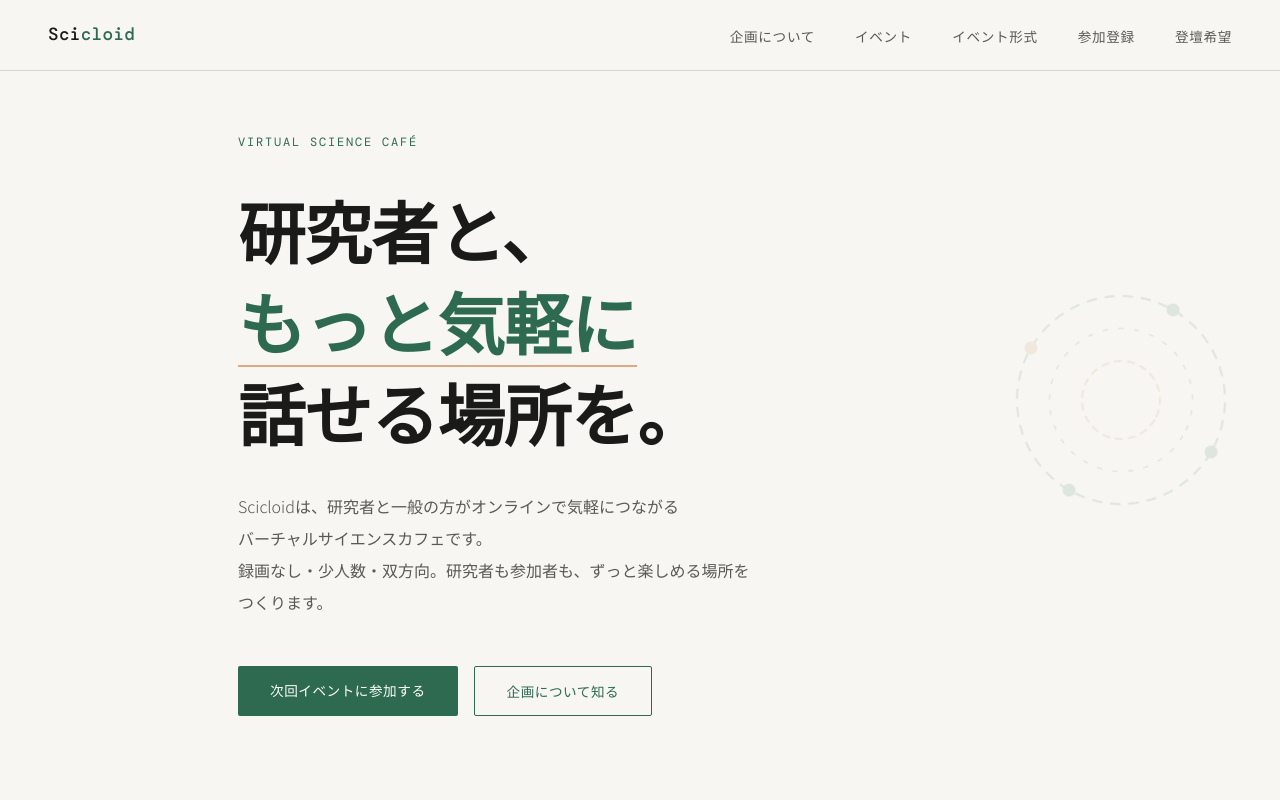
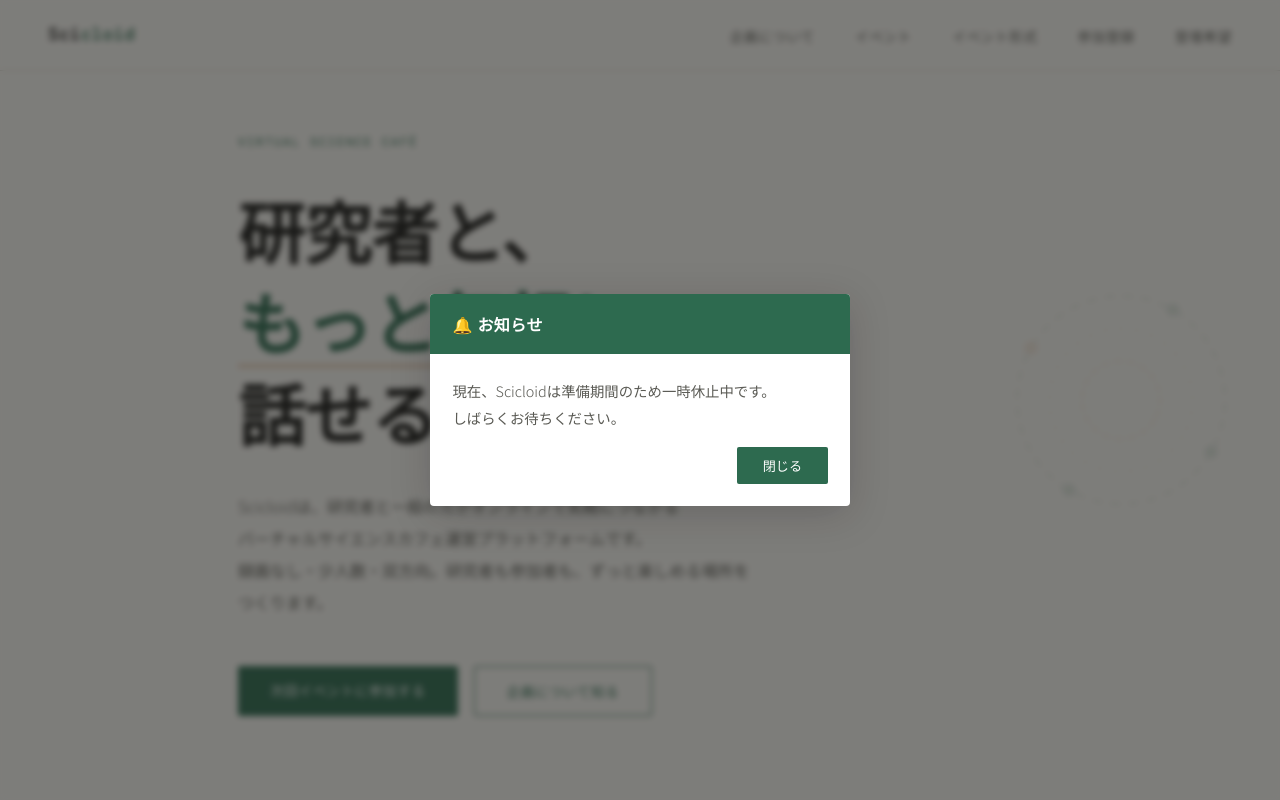
Before and after one commit to scicloid/scicloid.github.io, a plain HTML site: page index.html in a window 1280 px wide. Shown: the top 800 px of the page. Drawn offline with nearby package versions, Linux system fonts and the light colour scheme.

Commit message:
Update index.html

```diff
--- a/index.html
+++ b/index.html
@@ -4,7 +4,7 @@
   <meta charset="UTF-8">
   <meta name="viewport" content="width=device-width, initial-scale=1.0">
   <title>Scicloid — 研究者と語ろう</title>
-  <meta name="description" content="Scicloidは、研究者と一般の方がオンラインで気軽につながるバーチャルサイエンスカフェです。">
+  <meta name="description" content="Scicloidは、研究者と一般の方がオンラインで気軽につながるバーチャルサイエンスカフェ運営プラットフォームです。">
   <link rel="preconnect" href="https://fonts.googleapis.com">
   <link href="https://fonts.googleapis.com/css2?family=Shippori+Mincho:wght@400;600&family=Noto+Sans+JP:wght@300;400;500&family=DM+Mono:wght@400;500&display=swap" rel="stylesheet">
   <style>
@@ -742,7 +742,7 @@
   <h1>研究者と、<br><em>もっと気軽に</em><br>話せる場所を。</h1>
   <p class="hero-desc">
     Scicloidは、研究者と一般の方がオンラインで気軽につながる<br>
-    バーチャルサイエンスカフェです。<br>
+    バーチャルサイエンスカフェ運営プラットフォームです。<br>
     録画なし・少人数・双方向。研究者も参加者も、ずっと楽しめる場所をつくります。
   </p>
   <div class="hero-actions">
@@ -764,9 +764,6 @@
       </p>
       <p>
         Scicloidはその両方の課題に応えるため、<strong>録画なし・少人数・双方向</strong>のオンラインイベントを定期開催します。研究者にとっても参加者にとっても、本当に居心地のよい場所を目指します。
-      </p>
-      <p>
-        名前の由来は <em>Sci（科学）+ Cycloid（循環）</em>。研究者と社会が循環的につながり、草の根でアカデミアへのサポートが広がっていく——そんな姿をイメージしています。
       </p>
     </div>
     <div class="about-points">
@@ -895,7 +892,7 @@
       <label>バックグラウンド</label>
       <select>
         <option value="">選択してください</option>
-        <option>学生（学部生）</option>
+        <option>学生（学部生、中高生）</option>
         <option>大学院生・研究者</option>
         <option>科学愛好家・一般</option>
         <option>教育関係者</option>
@@ -906,15 +903,6 @@
     <div class="form-group">
       <label>聞いてみたい分野・テーマ</label>
       <textarea placeholder="例：脳科学、宇宙物理、材料科学、気候変動… なんでも歓迎です"></textarea>
-    </div>
-    <div class="form-group">
-      <label>今後のイベント告知</label>
-      <div class="checkbox-group">
-        <label class="checkbox-item">
-          <input type="checkbox" checked>
-          今後開催されるイベントの告知を受け取る
-        </label>
-      </div>
     </div>
     <button class="btn btn-primary" style="width:100%">登録する</button>
     <p class="form-note">
@@ -929,7 +917,7 @@
       <h3>研究者の方へ：登壇しませんか？</h3>
       <p>ご自身の研究や分野について、気軽に話してみませんか。<br>録画なし、少人数、ファシリテータがサポートします。</p>
     </div>
-    <a href="mailto:scicloid@gmail.com?subject=登壇希望" class="btn btn-primary" style="white-space:nowrap">登壇を申し込む</a>
+    <a href="mailto:scicloid.info@gmail.com?subject=登壇希望" class="btn btn-primary" style="white-space:nowrap">登壇を申し込む</a>
   </div>
 </section>
 
@@ -937,7 +925,7 @@
 <footer>
   <span>© 2025 Scicloid</span>
   <span>Virtual Science Café — 研究者と語ろう</span>
-  <span>お問い合わせ: scicloid@gmail.com</span>
+  <span>お問い合わせ: scicloid.info@gmail.com</span>
 </footer>
 
 <script>
@@ -1042,6 +1030,85 @@
     observer.observe(section);
   });
 
+  // ── NOTICE POPUP ──
+  (function() {
+    const NOTICE = {
+      show: true,                 // ← falseにするとポップアップ非表示
+      title: "🔔 お知らせ",
+      message: "現在、Scicloidは準備期間のため一時休止中です。\nしばらくお待ちください。",
+      buttonText: "閉じる",
+    };
+
+    if (!NOTICE.show) return;
+
+    const style = document.createElement('style');
+    style.textContent = `
+      #notice-overlay {
+        position: fixed; inset: 0; z-index: 9999;
+        background: rgba(26,26,24,0.55);
+        display: flex; align-items: center; justify-content: center;
+        padding: 1.5rem;
+        backdrop-filter: blur(3px);
+      }
+      #notice-modal {
+        background: var(--white);
+        border-radius: 4px;
+        max-width: 420px; width: 100%;
+        box-shadow: 0 8px 40px rgba(0,0,0,0.18);
+        overflow: hidden;
+      }
+      #notice-header {
+        background: var(--accent);
+        padding: 1rem 1.4rem;
+      }
+      #notice-title {
+        color: #fff;
+        font-family: 'Shippori Mincho', serif;
+        font-size: 1rem;
+        font-weight: 600;
+        letter-spacing: 0.03em;
+      }
+      #notice-body {
+        padding: 1.4rem 1.4rem 1rem;
+        font-size: 0.9rem;
+        color: var(--ink-light);
+        line-height: 1.9;
+      }
+      #notice-close {
+        display: block;
+        margin: 0 1.4rem 1.4rem auto;
+        padding: 0.55rem 1.6rem;
+        background: var(--accent);
+        color: #fff;
+        border: none; border-radius: 2px;
+        font-family: 'Noto Sans JP', sans-serif;
+        font-size: 0.82rem;
+        cursor: pointer;
+        transition: background 0.2s;
+      }
+      #notice-close:hover { background: #235740; }
+    `;
+    document.head.appendChild(style);
+
+    const overlay = document.createElement('div');
+    overlay.id = 'notice-overlay';
+    overlay.innerHTML = `
+      <div id="notice-modal">
+        <div id="notice-header"><span id="notice-title">${NOTICE.title}</span></div>
+        <p id="notice-body">${NOTICE.message.replace(/\n/g, '<br>')}</p>
+        <button id="notice-close">${NOTICE.buttonText}</button>
+      </div>`;
+    document.body.appendChild(overlay);
+
+    const close = () => {
+      overlay.style.opacity = '0';
+      overlay.style.transition = 'opacity 0.3s ease';
+      setTimeout(() => overlay.remove(), 300);
+    };
+    document.getElementById('notice-close').addEventListener('click', close);
+    overlay.addEventListener('click', e => { if (e.target === overlay) close(); });
+  })();
+
   // Form submit placeholder
   document.querySelector('.btn-primary[style*="width:100%"]').addEventListener('click', function() {
     alert('ありがとうございます！\n（現在フォームは準備中です。メーリングリストシステム連携後に有効になります）');
```
